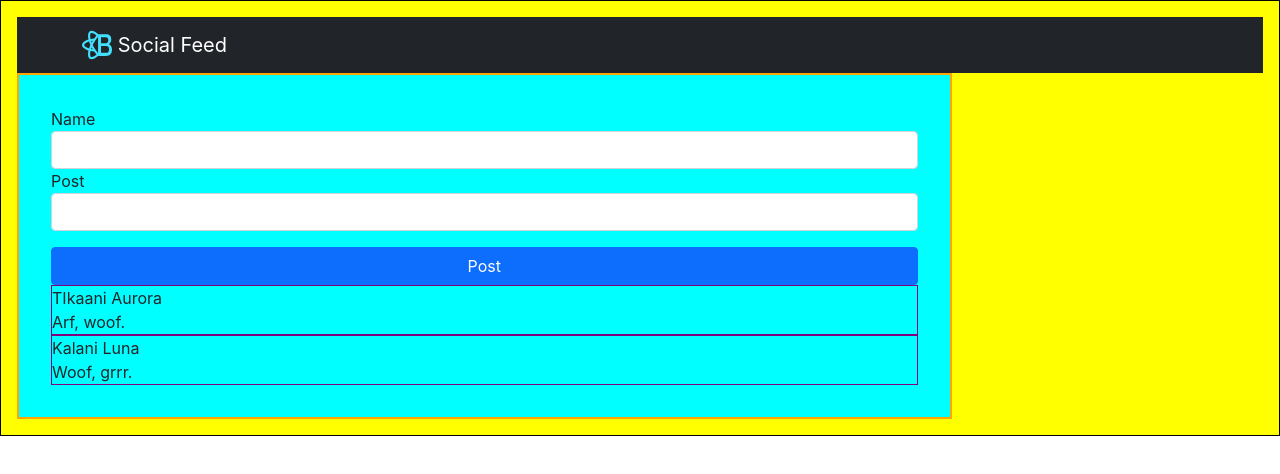
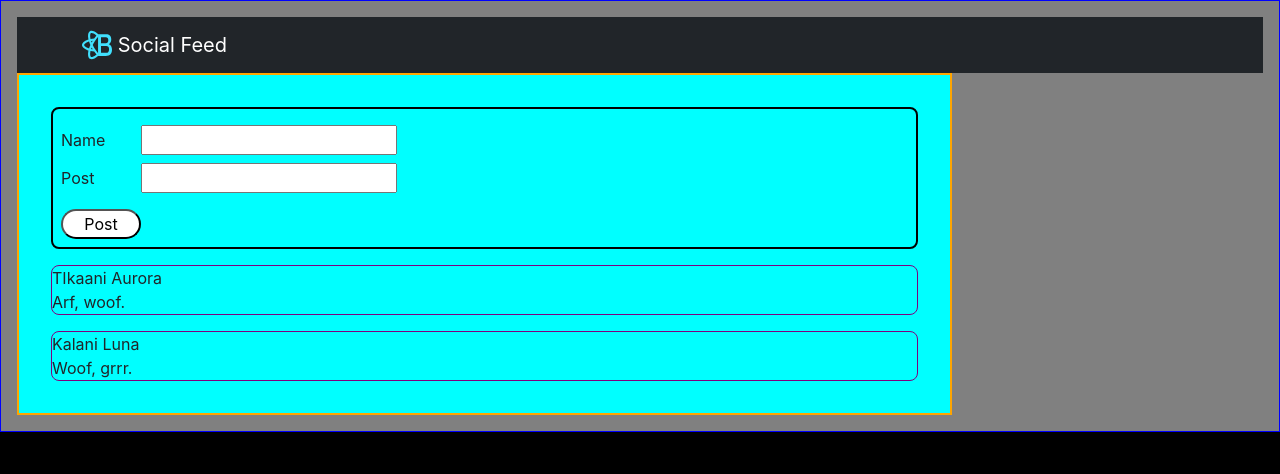
Before and after one commit to CelestialCoyote/dcc-reactSocialFeed, a React (Create React App) app: page / in a window 1280 px wide. Shown: the top 474 px of the page. Built offline with nearby package versions, Linux system fonts and the light colour scheme; the HTML template or start-up script is replaced by a standard one.

Commit message:
Working on styling the CreatePostsForm component.

```diff
--- a/src/App.css
+++ b/src/App.css
@@ -1,19 +1,11 @@
 #main-container {
-  background-color: yellow;
-  border: 1px;
-  border-style: solid;
-  border-color: black;
-  display: flex;
-  flex-direction: column;
-  height: 100%;
-  justify-content: center;
+  background-color: gray;
+  border: 1px solid blue;
   padding: 1.0em;
 }
 
 #posts-container {
   background-color: aqua;
-  border: 2px;
-  border-style: solid;
-  border-color: orange;
+  border: 2px solid orange;
   padding: 2.0em;
 }
--- a/src/App.js
+++ b/src/App.js
@@ -15,9 +15,11 @@ function App() {
   }
 
   return (
+
     <div id='main-container' className='container-fluid'>
 
       <NavigationBar />
+
       <div id='posts-container' className='col-9'>
 
         <div className='border-box'>
@@ -27,12 +29,12 @@ function App() {
         <div>
           <DisplayPosts parentPosts={posts} />
         </div>
+
       </div>
-
-
 
     </div>
   );
 }
 
+
 export default App;
--- a/src/Components/CreatePosts/CreatePostsForm.css
+++ b/src/Components/CreatePosts/CreatePostsForm.css
@@ -1,3 +1,21 @@
-.form-grid {
-    display: grid;
+#create-post-container {
+    border: 2px solid black;
+    border-radius: 0.5em;
+
+    padding: 0.5em;
 }
+
+.create-post-entry {
+    padding-top: 0.5em;
+}
+
+.create-post-label {
+    width: 5.0em;
+}
+
+#submit-button {
+    background-color: white;
+    border-radius: 1.0em;
+    color: black;
+    width: 5.0em;
+}
--- a/src/Components/CreatePosts/CreatePostsForm.jsx
+++ b/src/Components/CreatePosts/CreatePostsForm.jsx
@@ -1,6 +1,5 @@
 import React, { useState } from 'react';
 import './CreatePostsForm.css';
-
 
 
 const CreatePostsForm = (props) => {
@@ -19,24 +18,35 @@ const CreatePostsForm = (props) => {
     }
 
     return (
-        <form onSubmit={handleSubmit} className='form-grid'>
+        <form id='create-post-container' className='container' onSubmit={handleSubmit}>
 
-            <div className='form-group'>
+            <div className='column'>
 
-                <label>Name</label>
-                <input className='form-control' type='text' value={name} onChange={(event) => setName(event.target.value)} />
+                <div className='row'>
+
+                    <div className='create-post-entry'>
+
+                        <label className='create-post-label'>Name</label>
+                        <input className='' type='text' value={name} onChange={(event) => setName(event.target.value)} />
 
                     </div>
 
-            <div className='form-group'>
+                    <div className='create-post-entry'>
 
-                <label>Post</label>
-                <input className='form-control' type='text' value={post} onChange={(event) => setPost(event.target.value)}/>
+                        <label className='create-post-label'>Post</label>
+                        <input className='' type='text' value={post} onChange={(event) => setPost(event.target.value)}/>
 
                     </div>
 
+                </div>
 
-            <button className='btn btn-primary' type='submit' style={{'marginTop' : '1.0em'}}>Post</button>
+                <div>
+
+                    <button id='submit-button' className='' type='submit' style={{'marginTop' : '1.0em'}}>Post</button>
+
+                </div>
+
+            </div>
 
         </form>
     );
--- a/src/Components/DisplayPosts/DisplayPosts.css
+++ b/src/Components/DisplayPosts/DisplayPosts.css
@@ -2,4 +2,6 @@
     border: 1px;
     border-style: solid;
     border-color: purple;
+    border-radius: 0.5em;
+    margin-top: 1.0em;
 }
--- a/src/index.css
+++ b/src/index.css
@@ -1,4 +1,5 @@
 body {
+  background-color: black;
   margin: 0;
   font-family: -apple-system, BlinkMacSystemFont, 'Segoe UI', 'Roboto', 'Oxygen',
     'Ubuntu', 'Cantarell', 'Fira Sans', 'Droid Sans', 'Helvetica Neue',
```
Lines whose indentation alone changed are shown as unchanged.
